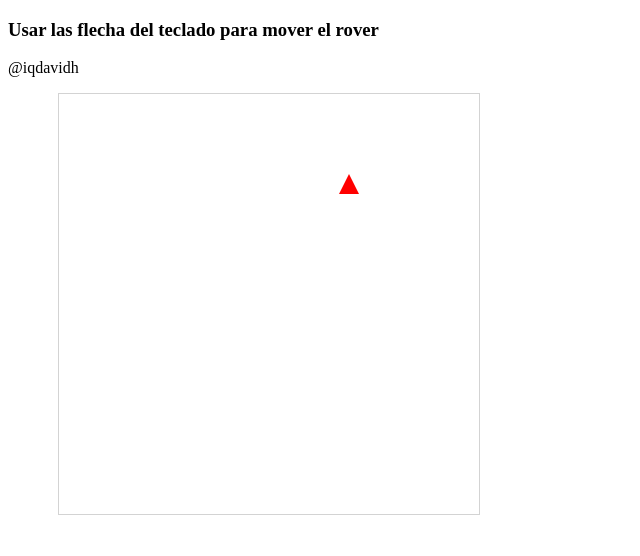
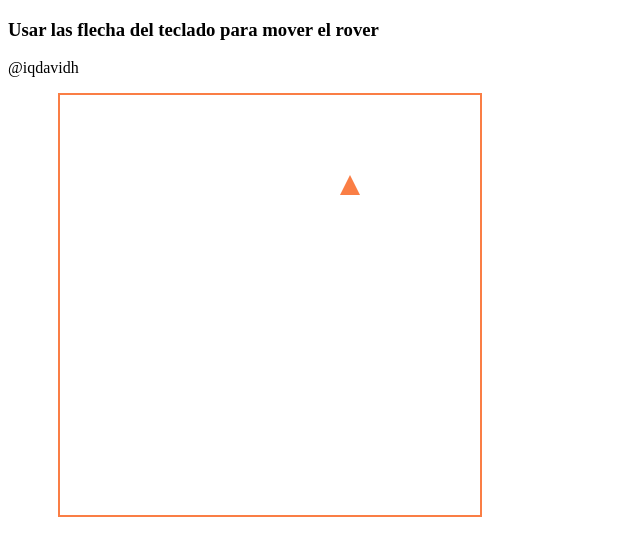
Before and after one commit to iqdavidh/mars_rober_kata, a plain HTML site: page index.html in a window 1280 px wide. Shown: the whole page, without its empty margins (0-640 px from the left). Drawn offline with Linux system fonts and the light colour scheme.

Commit message:
ya tiene el color listo, sigue preparar el envio de evento de movimiento

```diff
--- a/index.html
+++ b/index.html
@@ -11,13 +11,14 @@
 <p>@iqdavidh</p>
 
 
-<canvas id="myCanvas" width="420" height="420" style="border:1px solid #d3d3d3; margin-left: 50px">
+<canvas id="myCanvas" width="420" height="420" style="border:2px solid #d3d3d3; margin-left: 50px">
 
     Your browser does not support the HTML5 canvas tag.
 </canvas>
 
 
 <script>
+    "use strict";
     var c = document.getElementById("myCanvas");
     var ctx = c.getContext("2d");
 
@@ -125,7 +126,7 @@
 
             addRover: function (r) {
                 this.rover = r;
-                this.renderBot(r.posicion.x * 10 * 2, r.posicion.y * 10 * 2, r.direccion, 'red')
+                this.renderBot(r.posicion.x * 10 * 2, r.posicion.y * 10 * 2, r.direccion, this.rover.colorStyle)
 
             }
 
@@ -143,6 +144,11 @@
 
     rover.isVerbose = false;
     rover.randomPosicion();
+    rover.setRandomColor();
+
+
+    c.style.borderColor = rover.colorStyle;
+
     Land.addRover(rover);
 
     document.addEventListener('keydown', (event) => {
@@ -181,7 +187,7 @@
 
         //console.log("mov " + xOld + ',' + yOld + ' to ' + xNew + ',' + yNew);
 
-        Land.renderMovimiento(xOld, yOld, xNew, yNew, r.direccion, 'red');
+        Land.renderMovimiento(xOld, yOld, xNew, yNew, r.direccion, r.colorStyle);
 
     }, false);
 
--- a/javascripts/app.js
+++ b/javascripts/app.js
@@ -12,6 +12,9 @@ var b='backward';
 function Rover(nombre, xinicio, yinicio, direccionInicial) {
 
     this.nombre = nombre;
+    this.colorStyle='';
+
+
     this.isVerbose=true;
 
     this.direccion = direccionInicial || 'N';
@@ -204,7 +207,18 @@ function Rover(nombre, xinicio, yinicio, direccionInicial) {
         this.posicion.x = n1;
         this.posicion.y = n2;
 
+    };
+
+    this.setRandomColor=function(){
+
+        let n1 =  Math.random() * 255;
+        let n2 = Math.random() * 255;
+        let n3 = Math.random() * 255;
+
+        this.colorStyle='rgb('+ n1+','+n2+','+n3+')';
+
     }
+
 
 
 
```
